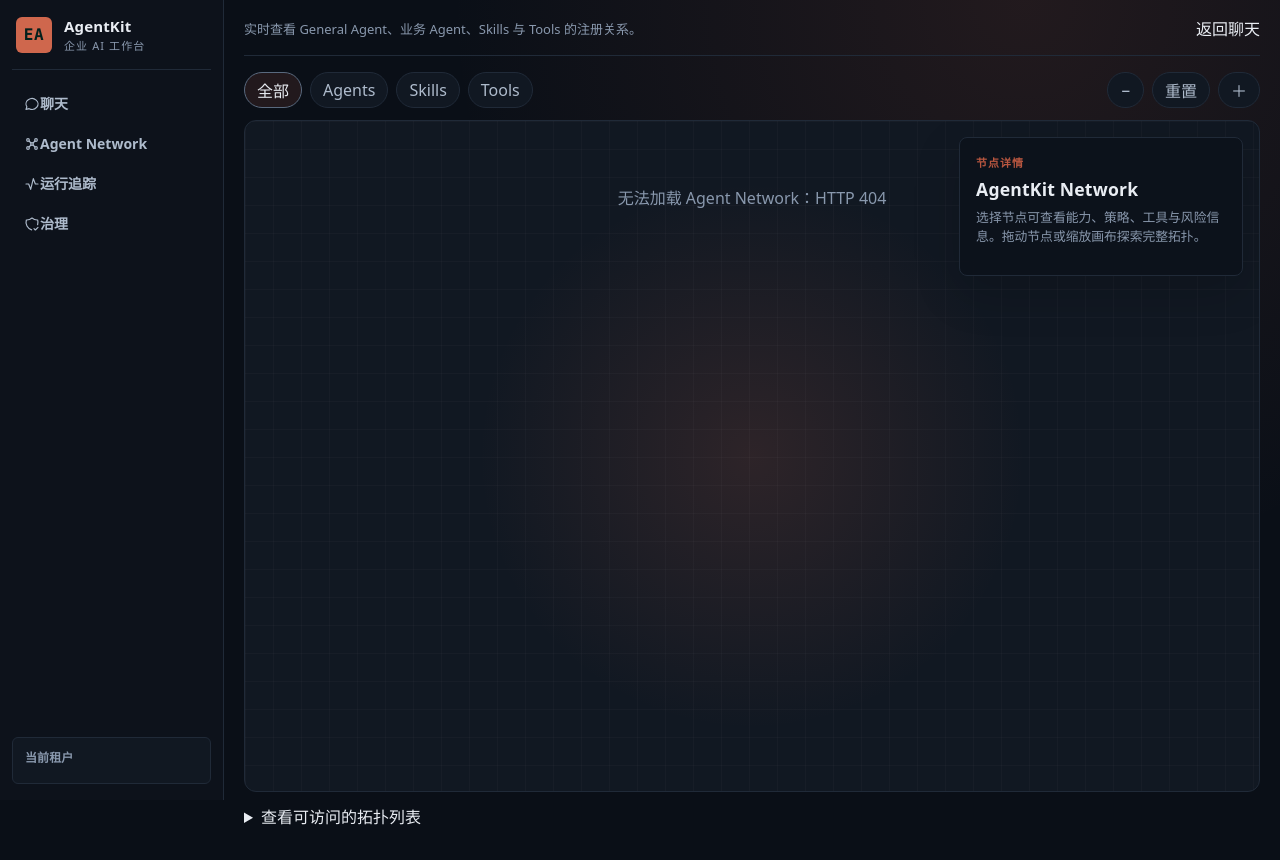
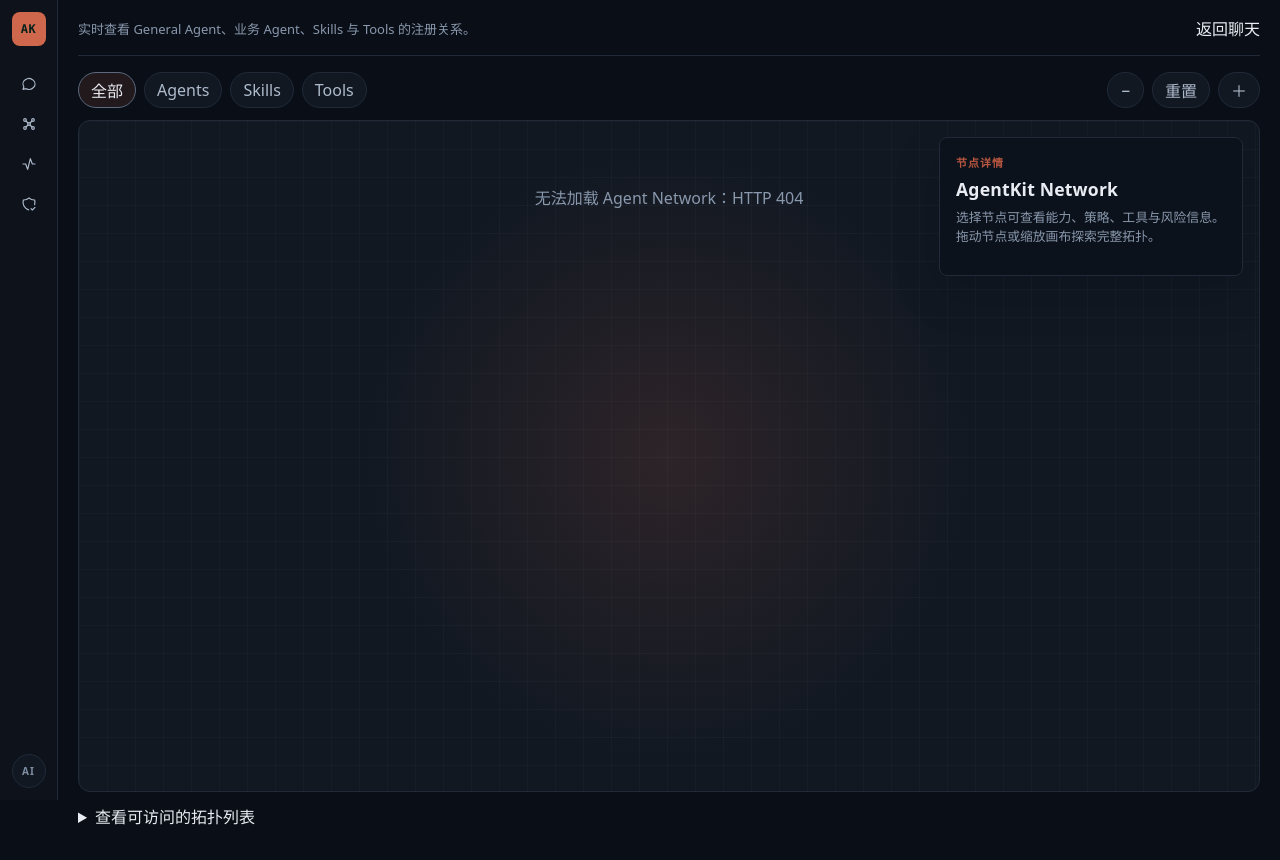
Before and after one commit to leo-cai-ai/agentkit, a Python web app: template src/agentkit/web/templates/agents.html in a window 1280 px wide. Run offline with Jinja, Linux system fonts and the light colour scheme; the template is opened without the code that fills it, so the values that code supplies are empty.

Commit message:
feat: add compact responsive application shell

```diff
--- a/src/agentkit/web/static/css/layout.css
+++ b/src/agentkit/web/static/css/layout.css
@@ -1,18 +1,14 @@
-/* =====================================================================
-   Authenticated AppShell and PageHeader
+/* Authenticated application shell and page framing. */
 
-   This layer owns global navigation and page framing only. Page-specific
-   grids and interactive islands remain in their existing modules.
-   ===================================================================== */
+:root {
+  --ak-shell-rail-width: 3.625rem;
+}
 
 .ak-app-page {
   min-block-size: 100vh;
   min-block-size: 100dvh;
   color: var(--ak-sys-color-text-primary);
-  background:
-    radial-gradient(circle at 80% 0%, var(--ak-sys-color-accent-soft), transparent 36rem),
-    var(--ak-sys-color-bg-canvas);
-  background-size: auto;
+  background: var(--ak-sys-color-bg-canvas);
   color-scheme: var(--ak-sys-color-scheme);
 }
 
@@ -41,85 +37,85 @@
   min-block-size: 100vh;
   min-block-size: 100dvh;
   display: grid;
-  grid-template-columns: var(--ak-sys-size-sidebar) minmax(0, 1fr);
+  grid-template-columns: var(--ak-shell-rail-width) minmax(0, 1fr);
   align-items: start;
 }
 
 .ak-app-sidebar {
   position: sticky;
-  inset: auto;
   inset-block-start: 0;
-  inline-size: auto;
+  z-index: 20;
+  inline-size: var(--ak-shell-rail-width);
   block-size: 100vh;
   block-size: 100dvh;
-  min-block-size: 0;
   display: flex;
   flex-direction: column;
-  align-items: stretch;
-  gap: var(--ak-sys-space-4);
-  padding: var(--ak-sys-space-4) var(--ak-sys-space-3);
-  overflow-y: auto;
-  overscroll-behavior: contain;
+  align-items: center;
+  gap: var(--ak-sys-space-3);
+  padding: var(--ak-sys-space-3) var(--ak-sys-space-2);
+  overflow: visible;
   border: 0;
   border-inline-end: 1px solid var(--ak-sys-color-border-default);
   background: var(--ak-sys-color-bg-elevated);
 }
 
 .ak-brand {
-  min-inline-size: 0;
   display: flex;
   align-items: center;
-  gap: var(--ak-sys-space-3);
-  padding: 0 var(--ak-sys-space-1) var(--ak-sys-space-4);
-  border-block-end: 1px solid var(--ak-sys-color-border-default);
+  justify-content: center;
+  padding: 0;
+  border: 0;
 }
 
 .ak-brand:focus-visible,
-.ak-primary-nav a:focus-visible {
+.ak-primary-nav a:focus-visible,
+.ak-mobile-nav-toggle:focus-visible,
+.ak-tenant-summary:focus-visible {
   outline: var(--ak-sys-focus-width) solid var(--ak-sys-color-focus-ring);
   outline-offset: var(--ak-sys-focus-offset);
 }
 
 .ak-brand-mark {
-  inline-size: 2.25rem;
-  block-size: 2.25rem;
+  inline-size: 2.125rem;
+  block-size: 2.125rem;
   flex: 0 0 auto;
-  border-radius: var(--ak-sys-radius-sm);
+  display: grid;
+  place-items: center;
+  border-radius: var(--ak-sys-radius-control);
   color: var(--ak-sys-color-text-inverse);
   background: var(--ak-sys-color-accent-default);
   box-shadow: none;
+  font-size: 0.75rem;
 }
 
-.ak-brand strong {
-  color: var(--ak-sys-color-text-primary);
-  font-size: 0.9375rem;
-}
-
-.ak-brand small {
-  margin-block-start: 0.125rem;
-  color: var(--ak-sys-color-text-subtle);
-  font-size: 0.6875rem;
-  line-height: 1.4;
-  letter-spacing: 0.1em;
+.ak-brand-copy {
+  position: absolute;
+  inline-size: 1px;
+  block-size: 1px;
+  padding: 0;
+  overflow: hidden;
+  clip: rect(0 0 0 0);
+  clip-path: inset(50%);
+  white-space: nowrap;
 }
 
 .ak-primary-nav {
+  inline-size: 100%;
   display: grid;
   gap: var(--ak-sys-space-1);
+  margin-block-start: var(--ak-sys-space-2);
 }
 
 .ak-primary-nav a {
+  position: relative;
   min-block-size: var(--ak-sys-size-control-md);
   display: flex;
   align-items: center;
-  padding: var(--ak-sys-space-2) var(--ak-sys-space-3);
-  border-radius: var(--ak-sys-radius-sm);
+  justify-content: center;
+  padding: var(--ak-sys-space-2);
+  border-radius: var(--ak-sys-radius-control);
   color: var(--ak-sys-color-text-secondary);
-  font-size: 0.875rem;
-  font-weight: 650;
   line-height: 1.35;
-  letter-spacing: 0;
-  white-space: nowrap;
   transition:
     background-color var(--ak-sys-motion-duration-fast) var(--ak-sys-motion-easing-standard),
     color var(--ak-sys-motion-duration-fast) var(--ak-sys-motion-easing-standard);
@@ -127,6 +123,16 @@
 
 .ak-primary-nav a::before {
   content: none;
+}
+
+.ak-primary-nav a > span {
+  position: absolute;
+  inline-size: 1px;
+  block-size: 1px;
+  overflow: hidden;
+  clip: rect(0 0 0 0);
+  clip-path: inset(50%);
+  white-space: nowrap;
 }
 
 .ak-primary-nav a:hover {
@@ -137,35 +143,42 @@
 .ak-primary-nav a.active,
 .ak-primary-nav a[aria-current="page"] {
   color: var(--ak-sys-color-text-primary);
-  background: var(--ak-sys-color-accent-soft);
+  background: var(--ak-sys-color-bg-surface-subtle);
+  box-shadow: inset 2px 0 var(--ak-sys-color-accent-default);
+}
+
+.ak-mobile-nav-toggle {
+  display: none;
 }
 
 .ak-tenant-summary {
-  min-inline-size: 0;
+  inline-size: 2.125rem;
+  block-size: 2.125rem;
+  min-block-size: 2.125rem;
   margin: auto 0 0;
-  padding: var(--ak-sys-space-3);
+  padding: 0;
+  display: grid;
+  place-items: center;
   border: 1px solid var(--ak-sys-color-border-default);
-  border-radius: var(--ak-sys-radius-sm);
+  border-radius: var(--ak-sys-radius-full);
+  color: var(--ak-sys-color-text-secondary);
   background: var(--ak-sys-color-bg-surface);
+  cursor: default;
 }
 
 .ak-tenant-summary > span {
-  color: var(--ak-sys-color-text-subtle);
-  font-size: 0.75rem;
-  font-weight: 600;
-  line-height: 1.4;
-  text-transform: none;
-  letter-spacing: 0.01em;
+  font-size: 0.625rem;
+  font-weight: 750;
 }
 
 .ak-tenant-summary > strong {
-  margin-block-start: var(--ak-sys-space-1);
-  color: var(--ak-sys-color-text-primary);
-  font-size: 0.8125rem;
-  line-height: 1.4;
+  position: absolute;
+  inline-size: 1px;
+  block-size: 1px;
+  overflow: hidden;
+  clip: rect(0 0 0 0);
+  clip-path: inset(50%);
   white-space: nowrap;
-  overflow: hidden;
-  text-overflow: ellipsis;
 }
 
 .ak-app-main {
@@ -206,10 +218,10 @@
 .ak-page-header h1 {
   margin: 0;
   color: var(--ak-sys-color-text-primary);
-  font-size: 1.625rem;
+  font-size: 1.375rem;
   font-weight: 750;
   line-height: 1.2;
-  letter-spacing: -0.02em;
+  letter-spacing: -0.025em;
   overflow-wrap: anywhere;
 }
 
--- a/src/agentkit/web/static/js/app.js
+++ b/src/agentkit/web/static/js/app.js
@@ -354,6 +354,30 @@
   const selected = getSelectedAgentName();
   const card = getAgentCard(selected);
   return card?.querySelector("strong")?.textContent?.trim() || agentLabel(selected);
+}
+
+function bindPrimaryNavigation() {
+  const toggle = document.querySelector("[data-mobile-navigation-toggle]");
+  const navigation = document.getElementById("primary-navigation");
+  if (!toggle || !navigation) return;
+
+  const setOpen = (open, restoreFocus = false) => {
+    document.body.classList.toggle("ak-mobile-nav-open", open);
+    toggle.setAttribute("aria-expanded", String(open));
+    if (restoreFocus) toggle.focus();
+  };
+
+  toggle.addEventListener("click", () => {
+    setOpen(toggle.getAttribute("aria-expanded") !== "true");
+  });
+  navigation.addEventListener("click", (event) => {
+    if (event.target.closest("a")) setOpen(false);
+  });
+  document.addEventListener("keydown", (event) => {
+    if (event.key === "Escape" && toggle.getAttribute("aria-expanded") === "true") {
+      setOpen(false, true);
+    }
+  });
 }
 
 function agentLabel(agentName) {
@@ -1552,6 +1576,7 @@
 }
 
 document.addEventListener("DOMContentLoaded", () => {
+  bindPrimaryNavigation();
   bindAgentSelector();
   bindRangeOutputs();
   bindChatForm();
--- a/src/agentkit/web/templates/base.html
+++ b/src/agentkit/web/templates/base.html
@@ -16,16 +16,23 @@
   <body class="ak-app-page" data-page="{{ active }}">
     <a class="ak-skip-link" href="#main-content">Skip to main content</a>
 
-    <div class="ak-app-shell">
-      <aside class="sidebar ak-app-sidebar" aria-label="Application navigation">
-        <a class="brand ak-brand" href="{{ url_for('chat_console') }}">
-          <span class="brand-mark ak-brand-mark">EA</span>
-          <span>
+    <div class="ak-app-shell" data-app-shell>
+      <aside class="sidebar ak-app-sidebar ak-app-rail" data-primary-rail aria-label="Application navigation">
+        <a class="brand ak-brand" href="{{ url_for('chat_console') }}" aria-label="AgentKit Chat">
+          <span class="brand-mark ak-brand-mark">AK</span>
+          <span class="ak-brand-copy">
             <strong>AgentKit</strong>
             <small>企业 AI 工作台</small>
           </span>
         </a>
-        <nav class="nav ak-primary-nav" aria-label="Primary navigation">
+        <button
+          class="ak-mobile-nav-toggle"
+          type="button"
+          data-mobile-navigation-toggle
+          aria-controls="primary-navigation"
+          aria-expanded="false"
+        >{{ icon("menu-2", "打开导航") }}</button>
+        <nav id="primary-navigation" class="nav ak-primary-nav" aria-label="Primary navigation">
           <a
             class="{{ 'active' if active == 'chat' else '' }}"
             {% if active == 'chat' %}aria-current="page"{% endif %}
@@ -47,10 +54,10 @@
             href="{{ url_for('governance') }}"
           >{{ icon("shield-check") }}<span>治理</span></a>
         </nav>
-        <div class="sidebar-card ak-tenant-summary">
-          <span>当前租户</span>
+        <button class="sidebar-card ak-tenant-summary" type="button" aria-label="当前租户 {{ tenant_id }}">
+          <span aria-hidden="true">AI</span>
           <strong>{{ tenant_id }}</strong>
-        </div>
+        </button>
       </aside>
 
       <main class="page-shell ak-app-main" id="main-content" tabindex="-1">
```
Also changed, not shown: other parts of src/agentkit/web/static/css/layout.css (+57 -81 lines), tests/integration/test_web_ui_redesign.py (+30 -0 lines).
